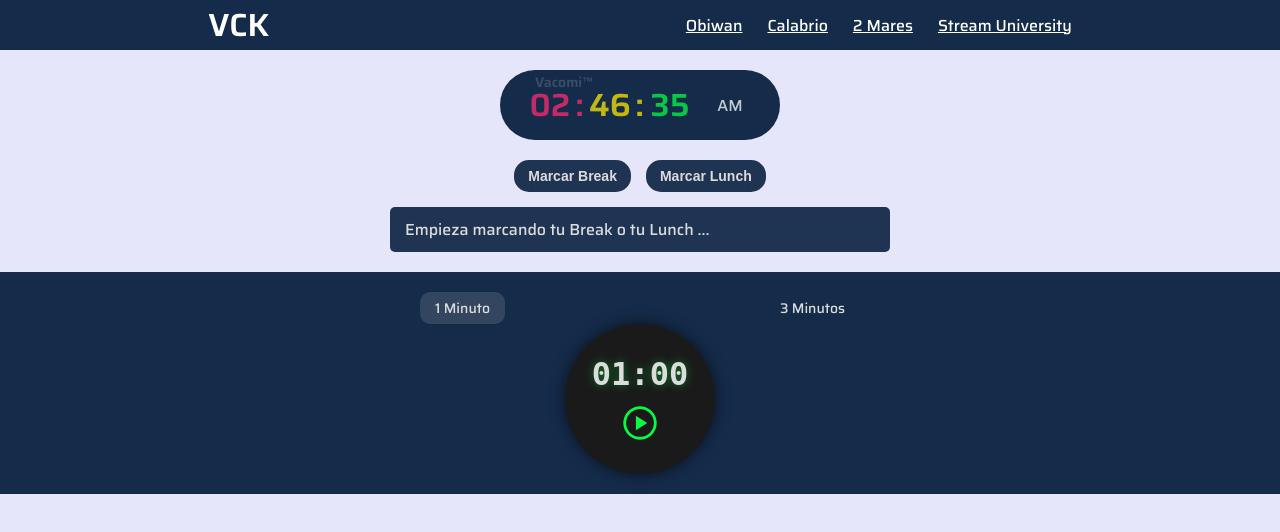
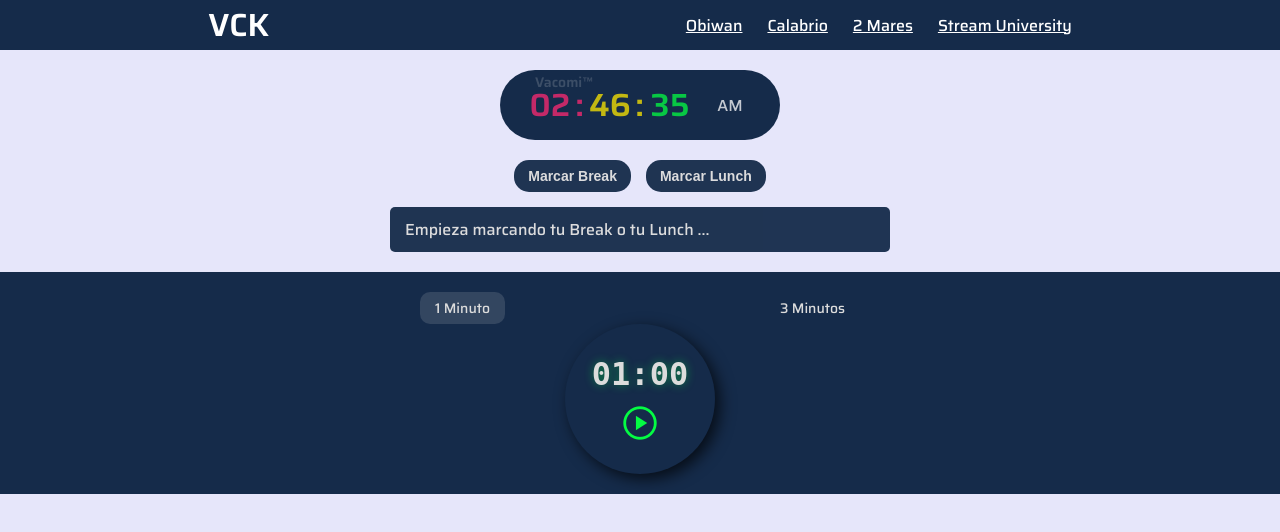
Before and after one commit to Vacomi/Konectahora, a plain HTML site: page index.html in a window 1280 px wide. Drawn offline with nearby package versions, Linux system fonts and the light colour scheme.

Commit message:
Temporizador mejorado simple

```diff
--- a/style.css
+++ b/style.css
@@ -205,13 +205,14 @@ body {
   margin: 0 auto;
   width: 150px;
   height: 150px;
-  background-color: #1a1a1a;
+  background-color: var(--secondary-color);
   border-radius: 50%;
   display: flex;
   flex-direction: column;
   justify-content: center;
   align-items: center;
-  box-shadow: 0 0 15px rgba(0, 0, 0, 0.6);
+  box-shadow: 5px 5px 15px rgba(0, 0, 0, 0.7);
+
 }
 .temporizador__pantalla {
   font-family: 'monospace', sans-serif;
```
